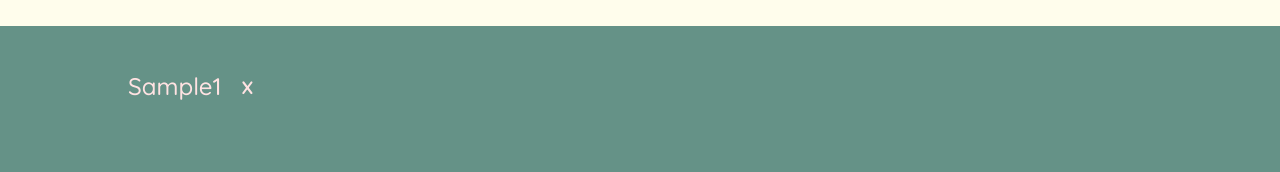
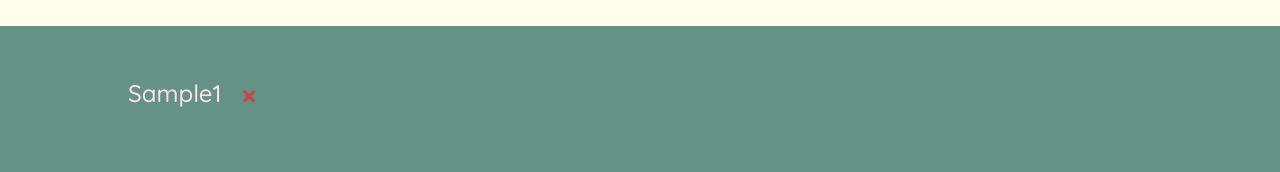
Before and after one commit to LinSchmitz/miniAssignments, a React (Vite) app in the folder travelList/: page / in a window 1280 px wide. Both pictures are taken after typing "Sample" into the empty fields and a click on the button "ADD". Shown: the part 251-423 px from the top of the page. Built offline with nearby package versions, Linux system fonts and the light colour scheme; the HTML template or start-up script is replaced by a standard one.

Commit message:
added level up state

```diff
--- a/travelList/src/App.jsx
+++ b/travelList/src/App.jsx
@@ -89,7 +89,7 @@ function Item({ item }) {
         {item.description}
         {item.quantity}
       </span>
-      <button>X</button>
+      <button className="btn-delete">&times;</button>
     </li>
   );
 }
--- a/travelList/src/index.css
+++ b/travelList/src/index.css
@@ -15,6 +15,7 @@
   --color-orange: #fffdec;
   --color-yellow: #ffe2e2;
   --color-blue: #d1e9f6;
+  --color-delete: #c94545;
 }
 
 * {
@@ -137,9 +138,10 @@ input[type='checkbox'] {
   cursor: pointer;
   background: none;
   border: none;
-  font-size: 1.8rem;
+  font-size: 3rem;
   padding: 0.8rem;
   transform: translateY(2px);
+  color: var(--color-delete);
 }
 
 .stats {
```
